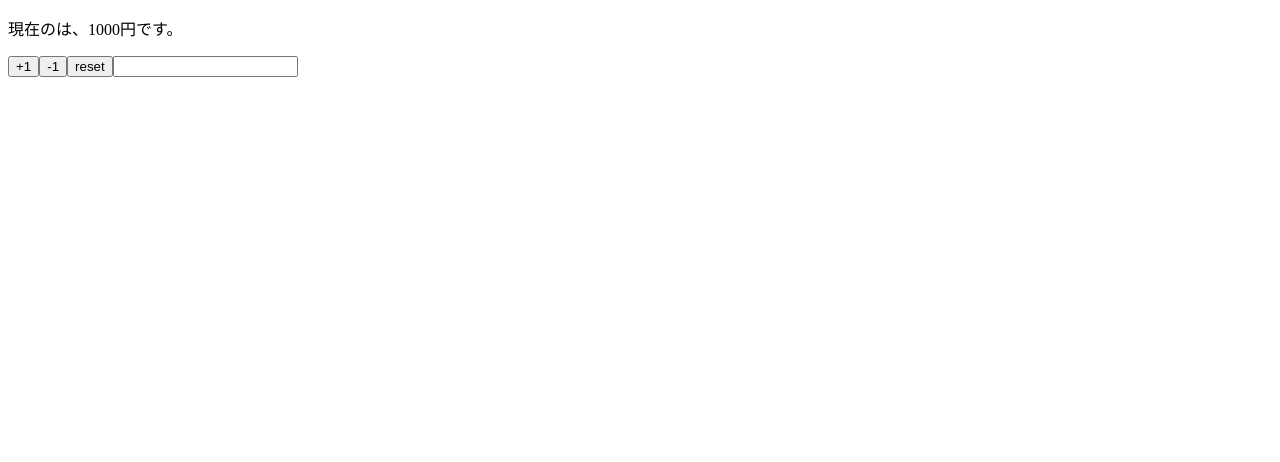
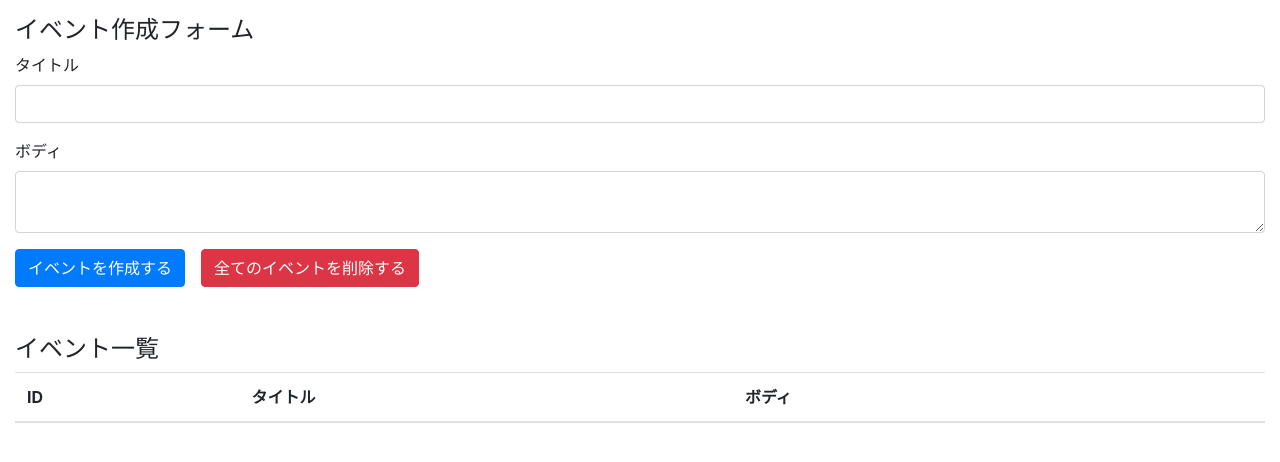
Before and after one commit to ko-to-mi-san/react-hooks-101, a React (Create React App) app: page / in a window 1280 px wide. Shown: the top 462 px of the page. Built offline with nearby package versions, Linux system fonts and the light colour scheme.

Commit message:
bootstrap導入

```diff
--- a/package.json
+++ b/package.json
@@ -3,6 +3,7 @@
   "version": "0.1.0",
   "private": true,
   "dependencies": {
+    "bootstrap": "4.3.1",
     "react": "^17.0.2",
     "react-dom": "^17.0.2",
     "react-scripts": "3.0.1"
--- a/src/App.js
+++ /dev/null
@@ -1,34 +0,0 @@
-import React, { useState, useEffect } from 'react'
-
-const App = props => {
-  const [state, setState] = useState(props)
-  const { name, price } = state
-
-  useEffect(() => {
-    console.log('This is like componentDIdMount or componentDidUpdate.')
-  })
-
-  useEffect(() => {
-    console.log('This is like componentDIdMount')
-  }, [])
-
-  useEffect(() => {
-    console.log('This callback is for name only.')
-  }, [name])
-
-  return (
-    <>
-      <p>現在の{name}は、{price}円です。</p>
-      <button onClick={() => setState({...state, price: price + 1})}>+1</button>
-      <button onClick={() => setState({...state, price: price - 1})}>-1</button>
-      <button onClick={() => setState(props)}>reset</button>
-      <input value={name} onChange={e => setState({...state, name: e.target.value})} />
-    </>
-  )
-}
-
-App.defaultProps = {
-  name: '',
-  price: 1000
-}
-export default App
--- /dev/null
+++ b/src/components/App.js
@@ -0,0 +1,41 @@
+import React from 'react'
+
+import 'bootstrap/dist/css/bootstrap.min.css'
+
+const App = () => {
+  return (
+    <>
+      <div className="container-fluid">
+        <h4 className="mt-3">イベント作成フォーム</h4>
+        <form>
+          <div className="form-group">
+            <label htmlFor="formEventTitle">タイトル</label>
+            <input className="form-control" id="formEventTitle" />
+          </div>
+          <div className="form-group">
+            <label htmlFor="formEventBody">ボディ</label>
+            <textarea className="form-control" id="formEventBody" />
+          </div>
+          <button className="mr-3 btn btn-primary">イベントを作成する</button>
+          <button className='btn btn-danger'>全てのイベントを削除する</button>
+        </form>
+        <h4 className='mt-5'>イベント一覧</h4>
+        <table className='table table-hover'>
+          <thead>
+            <tr>
+              <th>ID</th>
+              <th>タイトル</th>
+              <th>ボディ</th>
+              <th></th>
+            </tr>
+          </thead>
+          <tbody>
+
+          </tbody>
+        </table>
+      </div>
+    </>
+  )
+}
+
+export default App
--- a/src/index.js
+++ b/src/index.js
@@ -1,5 +1,5 @@
 import React from 'react'
 import ReactDOM from 'react-dom'
-import App from './App'
+import App from './components/App'
 
 ReactDOM.render(<App />, document.getElementById('root'))
```
Also changed, not shown: 1 other file (tests, documents, lock files or other folders).
